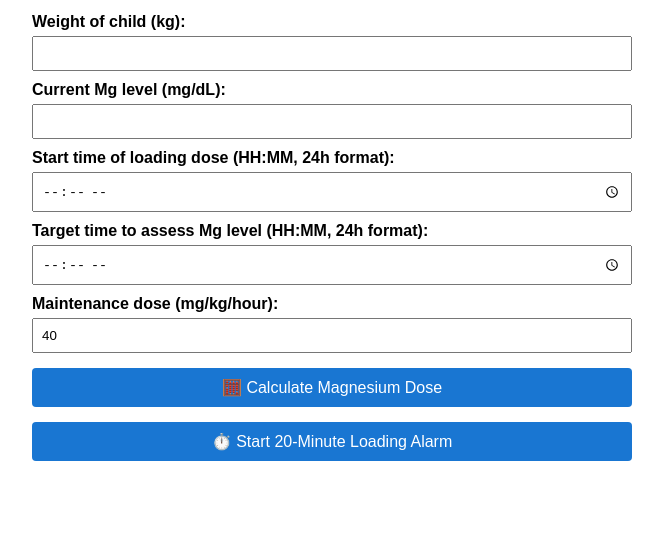
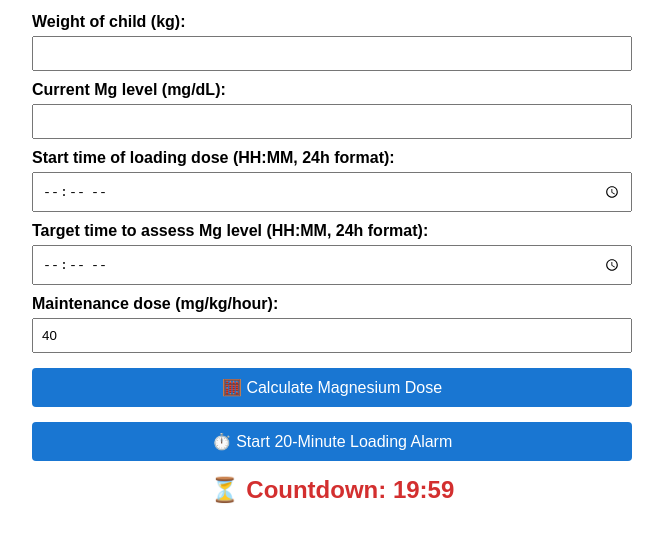
Before and after one commit to TMAN900928/OH-MG-It-s-SEVERE-ASTHMA, a plain HTML site: page index.html in a window 1280 px wide. Both pictures are taken after a click on the button "⏱️ Start 20-Minute Loading Alarm". Shown: the part 108-650 px from the top of the page, without its empty margins (308-971 px from the left). Drawn offline with Linux system fonts and the light colour scheme.

Commit message:
Update index.html

```diff
--- a/index.html
+++ b/index.html
@@ -51,6 +51,13 @@
       background-color: #f1f8ff;
       border-left: 4px solid #1976d2;
     }
+    #countdown {
+      font-size: 1.5em;
+      font-weight: bold;
+      color: #d32f2f;
+      text-align: center;
+      margin-top: 15px;
+    }
   </style>
 </head>
 <body>
@@ -77,6 +84,8 @@
   <button onclick="startAlarm()">⏱️ Start 20-Minute Loading Alarm</button>
   <button onclick="stopAlarm()" id="stopBtn">🔇 Stop Alarm</button>
 
+  <p id="countdown"></p>
+
   <audio id="alarmSound" loop>
     <source src="https://actions.google.com/sounds/v1/alarms/alarm_clock.ogg" type="audio/ogg">
   </audio>
@@ -84,19 +93,30 @@
   <div class="result" id="output" style="display:none;"></div>
 
   <script>
-    let alarmTimeout;
+    let alarmTimeout, countdownInterval;
 
     function startAlarm() {
-      if (alarmTimeout) clearTimeout(alarmTimeout);
+      clearTimeout(alarmTimeout);
+      clearInterval(countdownInterval);
 
-      alarmTimeout = setTimeout(() => {
-        const alarm = document.getElementById("alarmSound");
-        alarm.play();
-        document.getElementById("stopBtn").style.display = "inline-block";
-        alert("⏰ 20 minutes are up — stop the loading dose and start maintenance!");
-      }, 20 * 60 * 1000);
+      const countdownDisplay = document.getElementById("countdown");
+      let timeLeft = 20 * 60;
 
-      alert("🔔 Alarm set for 20 minutes from now.");
+      countdownInterval = setInterval(() => {
+        const min = Math.floor(timeLeft / 60);
+        const sec = timeLeft % 60;
+        countdownDisplay.textContent = `⏳ Countdown: ${min.toString().padStart(2, '0')}:${sec.toString().padStart(2, '0')}`;
+        if (timeLeft <= 0) {
+          clearInterval(countdownInterval);
+          document.getElementById("alarmSound").play();
+          document.getElementById("stopBtn").style.display = "inline-block";
+          alert("⏰ 20 minutes are up — stop the loading dose and start maintenance!");
+        }
+        timeLeft--;
+      }, 1000);
+
+      alarmTimeout = setTimeout(() => {}, 20 * 60 * 1000);
+      alert("🔔 Alarm and countdown started for 20 minutes.");
     }
 
     function stopAlarm() {
@@ -104,6 +124,9 @@
       alarm.pause();
       alarm.currentTime = 0;
       document.getElementById("stopBtn").style.display = "none";
+      document.getElementById("countdown").textContent = "";
+      clearTimeout(alarmTimeout);
+      clearInterval(countdownInterval);
     }
 
     function calculate() {
```
